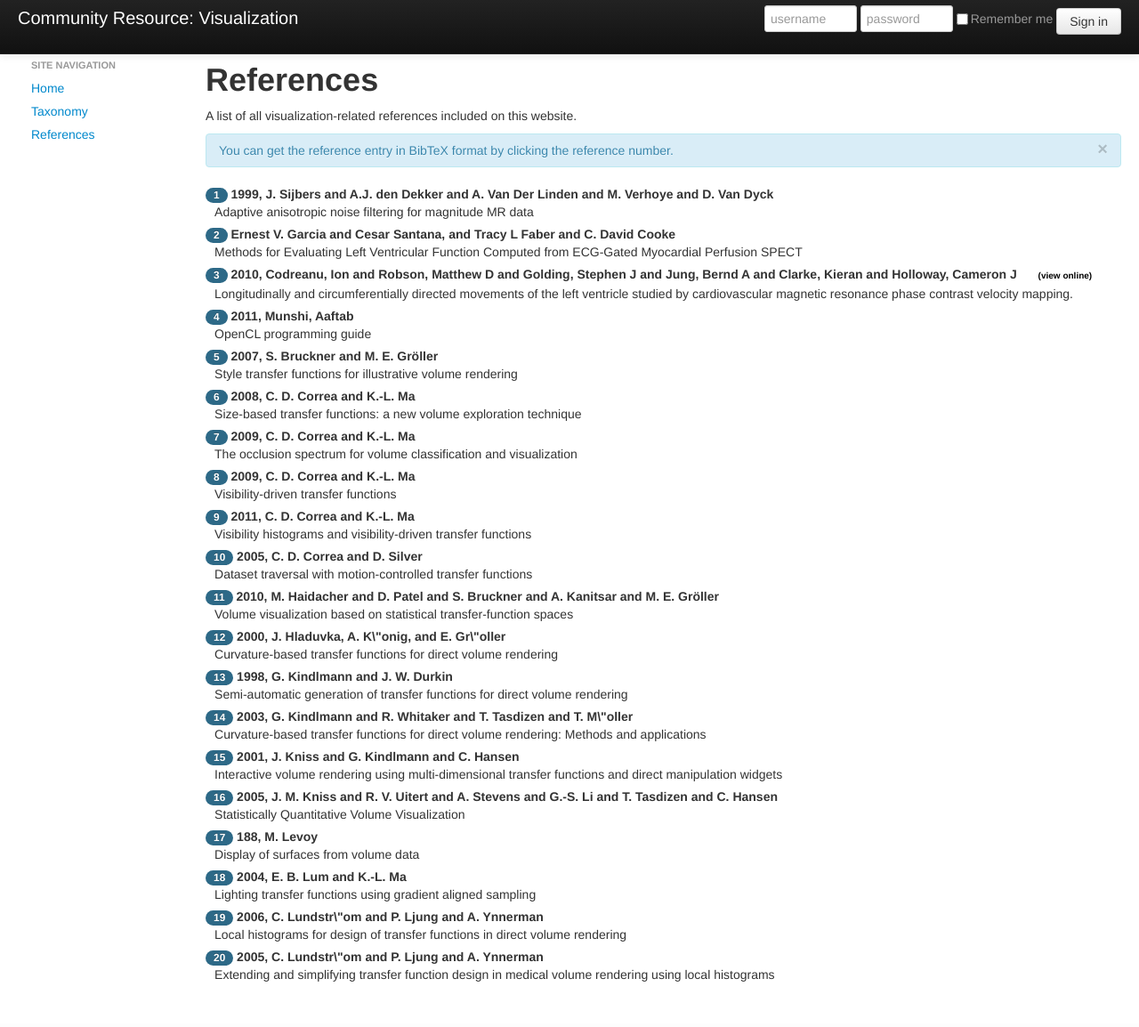
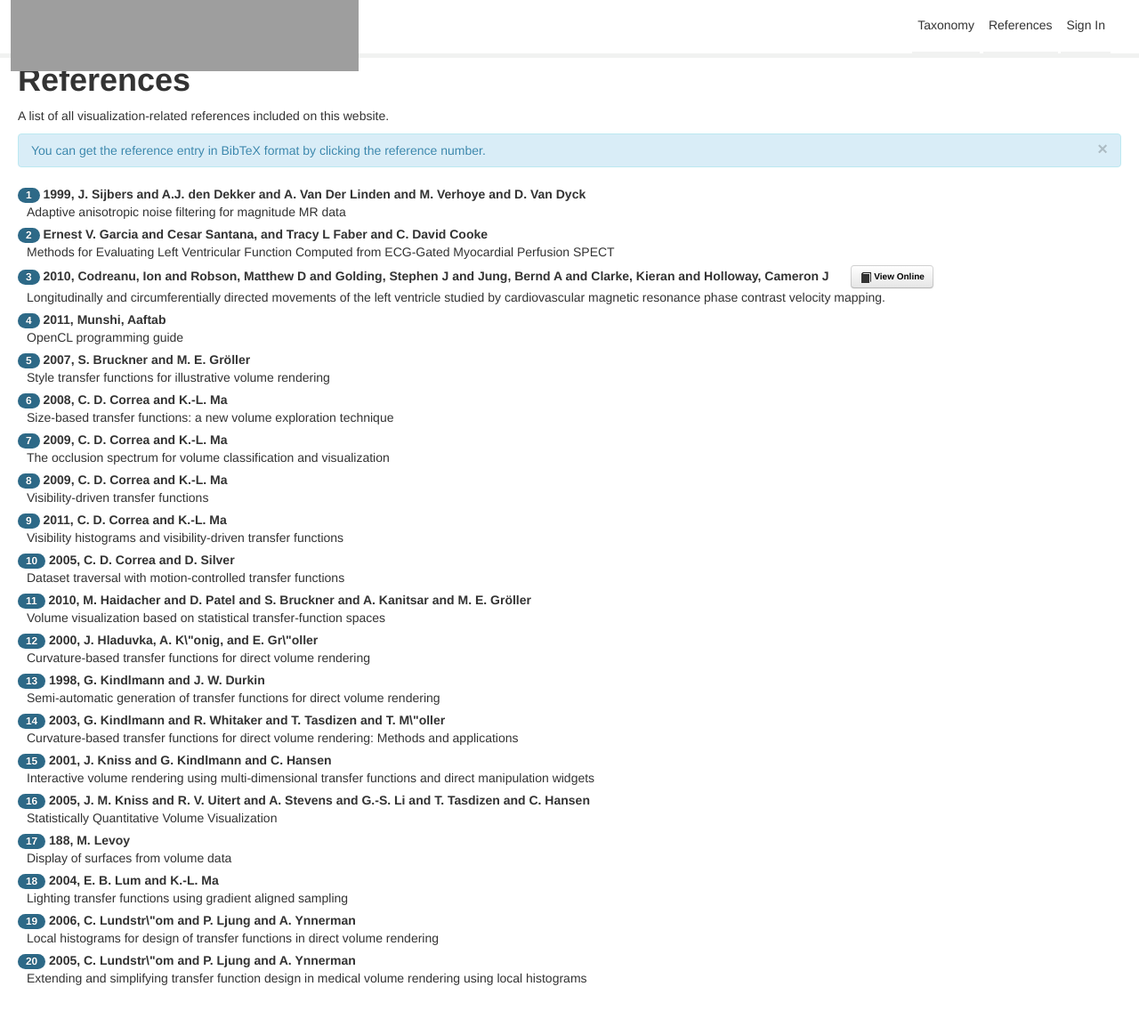
Before and after one commit to OVii/communityvisweb, a Django app: template web/templates/references.html in a window 1280 px wide. Shown: the whole page at 89% size. Before the commit the page ends 1103 px from the top, so only its background shows below. Run offline with Django 3.2, Linux system fonts and the light colour scheme; the template is opened without the code that fills it: values that come from a table or form of the project are taken from there, others are empty; data comes from the database, SQL or seed files in the repository; parts of the project's set-up code (start-up, migrations or seed data) failed here and were passed over; some libraries are stand-ins or nearby versions; grey boxes are pictures that could not be loaded.

Commit message:
Some initial stuff. Not happy with logo yet but will work on this more tomorrow. Just finding my way around everything.

```diff
--- a/viscommunityweb/settings.py
+++ b/viscommunityweb/settings.py
@@ -10,7 +10,7 @@ ADMINS = (
 
 # Change below for your own machine. This is the only per-machine def.
 TEMPLATE_DIRS = (
-	"/Users/sim/Documents/VisWeb/viscommunityweb/web/"
+	"/Users/eamonnmaguire/git/ovii/communityvisweb/web/"
 )
 
 MANAGERS = ADMINS
--- a/viscommunityweb/urls.py
+++ b/viscommunityweb/urls.py
@@ -18,8 +18,10 @@ urlpatterns = patterns('',
 	url(r'^web/request_ownership/(?P<taxonomy_id>\d+)/$', 'web.views.request_ownership'),
 	url(r'^web/request_ownership/send/$', 'web.views.request_ownership_send'),
 	url(r'^web/references/$', 'web.views.references'),
-	url(r'^web/login/$', 'web.views.login'),
-	url(r'^web/logout/$', 'web.views.logout'),
+    url(r'^web/register/$', 'web.views.register'),
+    url(r'^web/sign_in/$', 'web.views.sign_in'),
+    url(r'^web/do_login/$', 'web.views.login'),
+	url(r'^web/do_logout/$', 'web.views.logout'),
 	#url(r'^web/references/(?P<reference_id>\d+)/$', 'web.views.reference_detail')
 
     # Uncomment the next line to enable the admin:
--- /dev/null
+++ b/web/static/css/style.css
@@ -0,0 +1,119 @@
+.topbar {
+    position: fixed;
+    height: 60px;
+    width: 100%;
+    background-color: #fff;
+    overflow: visible;
+    display: block;
+    position: fixed;
+    top: 0;
+    left: 0;
+    right: 0;
+    z-index: 10000;
+    border-bottom: thick solid #f1f2f1;
+}
+
+.topbar-content {
+    width: 95%;
+    margin-left: auto;
+    margin-right: auto;
+    zoom: 1;
+
+}
+
+.logo {
+    background-image: url('../img/static_img/logo.png');
+    background-repeat: no-repeat;
+    width: 351px;
+    height: 60px;
+    float: left;
+    display: block;
+    padding: 8px 20px 12px;
+    margin-left: -20px;
+    color: white;
+    line-height: 1;
+    text-indent: -9999px;
+}
+
+.menu {
+    margin-top: 17px;
+    display: block-inline;
+    float: right;
+}
+
+.menu-item {
+    background: #fff;
+    border: none;
+    color: #333;
+    text-decoration: none;
+    border-bottom: thick solid #f1f2f1;
+    padding-bottom: 20px;
+}
+
+.menu-item:hover {
+    color: #0081A6;
+    border-bottom: thick solid #0081A6;
+}
+
+/*login*/
+
+#login {
+    width: 31em;
+}
+
+.login_form {
+    margin: 5em auto;
+}
+
+.login_form .formbody {
+
+    padding: 2em;
+    background-color: whiteSmoke;
+    overflow: hidden;
+    border-style: solid;
+    border-width: 1px 1px 2px;
+    border-color: #E9F1F4 #D8DEE2 #D8DEE2;
+    border-radius: 0 0 3px 3px;
+}
+
+.form-text {
+    width: 31em;
+    padding: 2px 5px 5px 5px;
+    border: 1px solid #D8DEE2;
+    margin: 0em 0 0em 0;
+}
+
+.login_form form input.text, .login_form form textarea, .login_form form input[type="checkbox"] {
+    padding: 5px;
+    border: 1px solid #D8DEE2;
+    margin: .2em 0 1em 0;
+}
+
+
+.section-header {
+    border: 1px solid #EAEAEA;
+    border-bottom-color: #CACACA;
+    border-radius: 3px;
+    background: #FAFAFA;
+    background: -moz-linear-gradient(#FAFAFA, #EAEAEA);
+    background: -webkit-linear-gradient(#FAFAFA, #EAEAEA);
+    filter: "progid:DXImageTransform.Microsoft.gradient(startColorstr='#fafafa',endColorstr='#eaeaea')";
+    width: 100%;
+    height: 30px;
+    /*text-indent: -9999px;*/
+}
+
+.header-text {
+    display: inline-block;
+    font-weight: bold;
+    padding-top: 8px;
+}
+
+.content-section {
+    display: inline-block;
+    background-size: 30px;
+    height: 30px;
+    padding-left: 10px;
+    padding-top: 0px;
+    font-weight: bold;
+}
--- a/web/static/js/bibtex_js.js
+++ b/web/static/js/bibtex_js.js
@@ -1,4 +1,3 @@
-
 /*
  Based on bibtex_js originally by henrik.muehe from http://code.google.com/p/bibtex-js/
  Modified by Simon Walton to include additional functionality (marked with my name)
@@ -21,7 +20,7 @@
 //  value_quotes -> '"' .*? '"'; // not quite
 //  value_braces -> '{' .*? '"'; // not quite
 
-$(document).ready(function() {
+$(document).ready(function () {
     $('.bibtex_js_popover').popover();
 });
 
@@ -31,38 +30,38 @@ function BibtexParser() {
 
     this.entries = {};
     this.strings = {
-      JAN: "January",
-      FEB: "February",
-      MAR: "March",
-      APR: "April",
-      MAY: "May",
-      JUN: "June",
-      JUL: "July",
-      AUG: "August",
-      SEP: "September",
-      OCT: "October",
-      NOV: "November",
-      DEC: "December"
+        JAN:"January",
+        FEB:"February",
+        MAR:"March",
+        APR:"April",
+        MAY:"May",
+        JUN:"June",
+        JUL:"July",
+        AUG:"August",
+        SEP:"September",
+        OCT:"October",
+        NOV:"November",
+        DEC:"December"
     };
     this.currentKey = "";
     this.currentEntry = "";
 
 
-  this.setInput = function(t) {
+    this.setInput = function (t) {
         this.input = t;
     }
 
-  this.getEntries = function() {
+    this.getEntries = function () {
         return this.entries;
     }
 
-  this.isWhitespace = function(s) {
+    this.isWhitespace = function (s) {
         return (s == ' ' || s == '\r' || s == '\t' || s == '\n');
     }
 
-  this.match = function(s) {
+    this.match = function (s) {
         this.skipWhitespace();
-    if (this.input.substring(this.pos, this.pos+s.length) == s) {
+        if (this.input.substring(this.pos, this.pos + s.length) == s) {
             this.pos += s.length;
         } else {
             throw "Token mismatch, expected " + s + ", found " + this.input.substring(this.pos);
@@ -70,9 +69,9 @@ function BibtexParser() {
         this.skipWhitespace();
     }
 
-  this.tryMatch = function(s) {
+    this.tryMatch = function (s) {
         this.skipWhitespace();
-    if (this.input.substring(this.pos, this.pos+s.length) == s) {
+        if (this.input.substring(this.pos, this.pos + s.length) == s) {
             return true;
         } else {
             return false;
@@ -80,24 +79,24 @@ function BibtexParser() {
         this.skipWhitespace();
     }
 
-  this.skipWhitespace = function() {
+    this.skipWhitespace = function () {
         while (this.isWhitespace(this.input[this.pos])) {
             this.pos++;
         }
         if (this.input[this.pos] == "%") {
-      while(this.input[this.pos] != "\n") {
+            while (this.input[this.pos] != "\n") {
                 this.pos++;
             }
             this.skipWhitespace();
         }
     }
 
-  this.value_braces = function() {
+    this.value_braces = function () {
         var bracecount = 0;
         this.match("{");
         var start = this.pos;
-    while(true) {
-      if (this.input[this.pos] == '}' && this.input[this.pos-1] != '\\') {
+        while (true) {
+            if (this.input[this.pos] == '}' && this.input[this.pos - 1] != '\\') {
                 if (bracecount > 0) {
                     bracecount--;
                 } else {
@@ -107,29 +106,29 @@ function BibtexParser() {
                 }
             } else if (this.input[this.pos] == '{') {
                 bracecount++;
-      } else if (this.pos == this.input.length-1) {
+            } else if (this.pos == this.input.length - 1) {
                 throw "Unterminated value";
             }
             this.pos++;
         }
     }
 
-  this.value_quotes = function() {
+    this.value_quotes = function () {
         this.match('"');
         var start = this.pos;
-    while(true) {
-      if (this.input[this.pos] == '"' && this.input[this.pos-1] != '\\') {
+        while (true) {
+            if (this.input[this.pos] == '"' && this.input[this.pos - 1] != '\\') {
                 var end = this.pos;
                 this.match('"');
                 return this.input.substring(start, end);
-      } else if (this.pos == this.input.length-1) {
+            } else if (this.pos == this.input.length - 1) {
                 throw "Unterminated value:" + this.input.substring(start);
             }
             this.pos++;
         }
     }
 
-  this.single_value = function() {
+    this.single_value = function () {
         var start = this.pos;
         if (this.tryMatch("{")) {
             return this.value_braces();
@@ -147,7 +146,7 @@ function BibtexParser() {
         }
     }
 
-  this.value = function() {
+    this.value = function () {
         var values = [];
         values.push(this.single_value());
         while (this.tryMatch("#")) {
@@ -157,9 +156,9 @@ function BibtexParser() {
         return values.join("");
     }
 
-  this.key = function() {
+    this.key = function () {
         var start = this.pos;
-    while(true) {
+        while (true) {
             if (this.pos == this.input.length) {
                 throw "Runaway key";
             }
@@ -172,7 +171,7 @@ function BibtexParser() {
         }
     }
 
-  this.key_equals_value = function() {
+    this.key_equals_value = function () {
         var key = this.key();
         if (this.tryMatch("=")) {
             this.match("=");
@@ -183,7 +182,7 @@ function BibtexParser() {
         }
     }
 
-  this.key_value_list = function() {
+    this.key_value_list = function () {
         var kv = this.key_equals_value();
         this.entries[this.currentEntry][kv[0]] = kv[1];
         while (this.tryMatch(",")) {
@@ -197,7 +196,7 @@ function BibtexParser() {
         }
     }
 
-  this.entry_body = function() {
+    this.entry_body = function () {
         this.currentEntry = this.key();
         this.entries[this.currentEntry] = new Object();
         this.entries[this.currentEntry].bibtex_id = this.currentEntry;
@@ -207,7 +206,7 @@ function BibtexParser() {
 
     this.directive = function () {
         this.match("@");
-    return "@"+this.key();
+        return "@" + this.key();
     }
 
     this.string = function () {
@@ -215,20 +214,20 @@ function BibtexParser() {
         this.strings[kv[0].toUpperCase()] = kv[1];
     }
 
-  this.preamble = function() {
+    this.preamble = function () {
         this.value();
     }
 
-  this.comment = function() {
+    this.comment = function () {
         this.value(); // this is wrong
     }
 
-  this.entry = function() {
+    this.entry = function () {
         this.entry_body();
     }
 
-  this.bibtex = function() {
-    while(this.tryMatch("@")) {
+    this.bibtex = function () {
+        while (this.tryMatch("@")) {
 
             var start_pos = this.pos;
             var d = this.directive().toUpperCase();
@@ -245,7 +244,7 @@ function BibtexParser() {
             this.match("}");
 
             // simon: save original BibTeX entry for the popup
-	  this.entries[this.currentEntry].entry_body = this.input.substring(start_pos,this.pos);
+            this.entries[this.currentEntry].entry_body = this.input.substring(start_pos, this.pos);
         }
     }
 }
@@ -268,7 +267,7 @@ function BibtexDisplay() {
         return value;
     }
 
-  this.displayBibtex2 = function(i, o) {
+    this.displayBibtex2 = function (i, o) {
         var b = new BibtexParser();
         b.setInput(i);
         b.bibtex();
@@ -303,7 +302,7 @@ function BibtexDisplay() {
             }
 
             var emptyFields = tpl.find("span .unused");
-      emptyFields.each(function (key,f) {
+            emptyFields.each(function (key, f) {
                 if (f.innerHTML.match("%")) {
                     f.innerHTML = "";
                 }
@@ -317,7 +316,7 @@ function BibtexDisplay() {
     }
 
 
-  this.displayBibtex = function(input, output) {
+    this.displayBibtex = function (input, output) {
         // parse bibtex input
         var b = new BibtexParser();
         b.setInput(input);
@@ -356,8 +355,8 @@ function BibtexDisplay() {
                 cond.removeClass("if");
                 var ifTrue = true;
                 var classList = cond.attr('class').split(' ');
-        $.each( classList, function(index, cls){
-          if(keys.indexOf(cls.toUpperCase()) < 0) {
+                $.each(classList, function (index, cls) {
+                    if (keys.indexOf(cls.toUpperCase()) < 0) {
                         ifTrue = false;
                     }
                     cond.removeClass(cls);
@@ -416,7 +415,14 @@ if (typeof jQuery == 'undefined') {
         // check for template, add default
         // simon: added ref_begin span for the reference ID badge placeholder
         if ($(".bibtex_template").size() == 0) {
-      $("body").append("<div class=\"bibtex_template\"> <div class=\"if author\" style=\"font-weight: bold;\">\n  <span class=\"ref_begin\"></span> <span class=\"if year\">\n    <span class=\"year\"></span>, \n  </span>\n  <span class=\"author\"></span>\n  <span class=\"if url\" style=\"margin-left: 20px\">\n    <a class=\"url\" style=\"color:black; font-size:10px\">(view online)</a>\n  </span>\n</div>\n<div style=\"margin-left: 10px; margin-bottom:5px;\">\n  <span class=\"title\"></span>\n</div></div>");
+            $("body").append("<div class=\"bibtex_template\"> <div class=\"if author\" style=\"font-weight: bold;\">\n  " +
+                "<span class=\"ref_begin\"></span> <span class=\"if year\">\n    " +
+                "<span class=\"year\"></span>, \n  </span>\n  " +
+                "<span class=\"author\"></span>\n  <span class=\"if url\" " +
+                "style=\"margin-left: 20px\">\n    " +
+                "<a class=\"btn btn-small\" style=\"color:black; font-size:10px\"><i class=\"icon-book\"></i> View Online</a>\n  </span>\n</div>" +
+                "<div style=\"margin-left: 10px; margin-bottom:5px;\">\n  " +
+                "<span class=\"title\"></span>\n</div></div>");
         }
 
         bibtex_js_draw();
--- a/web/templates/base.html
+++ b/web/templates/base.html
@@ -3,7 +3,8 @@
 <head>
     <script type="text/javascript" src="http://ajax.googleapis.com/ajax/libs/jquery/1.8.2/jquery.min.js"></script>
     <script type="text/javascript" src="{{ STATIC_URL }}/bootstrap/js/bootstrap.min.js"></script>
-    <link rel="stylesheet" href="{{ STATIC_URL }}/bootstrap/css/bootstrap.min.css" />
+    <link rel="stylesheet" href="{{ STATIC_URL }}/bootstrap/css/bootstrap.min.css"/>
+    <link rel="stylesheet" href="{{ STATIC_URL }}/css/style.css"/>
     {% block head_additional %} {% endblock %}
     <title>{% block title %}Community-driven Visualization Resource Website{% endblock %}</title>
     <style type="text/css">
@@ -11,6 +12,7 @@
             padding-top: 60px;
             padding-bottom: 40px;
         }
+
         .sidebar-nav {
             padding: 9px 0;
         }
@@ -18,49 +20,21 @@
 </head>
 
 <body>
-	<div class="navbar navbar-inverse navbar-fixed-top">
-		<div class="navbar-inner">
-			<div class="container-fluid">
-				<a class="brand" href="#">Community Resource: Visualization</a>
+<div class="topbar">
+    <div class="topbar-content" align="center">
+        <a href="/web/"><div class="logo">Home</div></a>
 
-				<div class="nav-collapse collapse">
-
-    				<div class="navbar-text pull-right">
-						{% if user.is_authenticated %}
-							<form class="form-inline pull-right" action="/web/logout/" method="post">
-								{% csrf_token %}
-		           				<i class="icon-user icon-white"></i> Logged in as <a href="#" class="navbar-link">{{ user.username }}</a>
-								<button type="Submit" class="btn">Log out</button>
-							</form>
-						{% else %}
-							<form class="form-inline pull-right" action="/web/login/" method="post">
-								{% csrf_token %}
-								<input type="text" class="input-small" placeholder="username" name="username">
-								<input type="password" class="input-small" placeholder="password" name="password">
-								<label class="checkbox">
-									<input type="checkbox"> Remember me
-								</label>
-								<button type="submit" class="btn">Sign in</button>
-							</form>
-						{% endif %}
-					</div>
-				</p>
-				</div>
+        <div class="menu">
+            <a href="/web/taxonomy/"><button class="menu-item">Taxonomy</button></a>
+            <a href="/web/references/"><button class="menu-item">References</button></a>
+            <a href="/web/sign_in/"><button class="menu-item">Sign In</button></a>
         </div>
     </div>
 </div>
 
 <div class="container-fluid">
     <div class="row-fluid">
-			<div class="span2">
-				<ul class="nav nav-list">
-					<li class="nav-header">Site Navigation</li>
-					<li><a href="/web/">Home</a></li>
-	           		<li><a href="/web/taxonomy">Taxonomy</a></li>
-    	       	 	<li><a href="/web/references">References</a></li>
-				</ul>
-			</div>
-			<div class="span10">
+        <div class="">
             {% block content %}{% endblock %}
         </div>
     </div>
--- a/web/templates/references_include.html
+++ b/web/templates/references_include.html
@@ -1,10 +1,9 @@
-
 {% if references %}
 
     <div>
         <textarea id="bibtex_input" style="display:none">
             {% for reference in references %}
-			{{reference.bibtex}}
+                {{ reference.bibtex }}
             {% endfor %}
         </textarea>
 
--- /dev/null
+++ b/web/templates/register.html
@@ -0,0 +1,2 @@
+{% extends "base.html" %}
+{% block title %}Register{% endblock %}
```
Also changed, not shown: web/templates/signin.html (added, +41 -0 lines), web/views.py (+10 -0 lines), web/static/bootstrap/js/bootstrap.js. Lines whose indentation alone changed are shown as unchanged.
